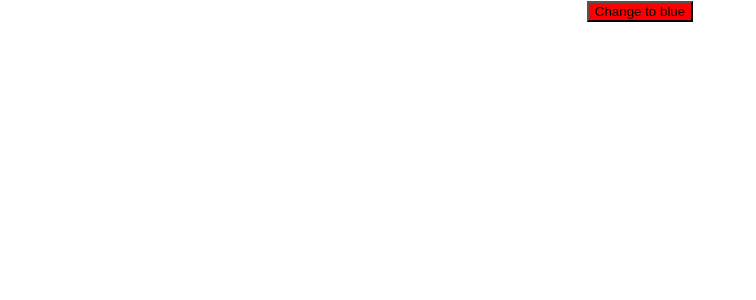
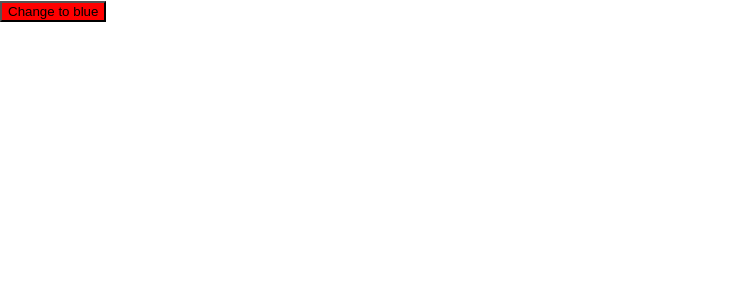
Before and after one commit to dilipdivate/react-testing, a React (Create React App) app: page / in a window 1280 px wide. Shown: the top 300 px of the page, without its empty margins (0-756 px from the left). Built offline with nearby package versions, Linux system fonts and the light colour scheme.

Commit message:
Pushing updated changes

```diff
--- a/src/App.tsx
+++ b/src/App.tsx
@@ -7,7 +7,7 @@ function App() {
   const newButtonColor = buttonColor === 'red' ? 'blue' : 'red';
 
   return (
-    <div className="App">
+    <div className="App-changes">
         <button style={{backgroundColor: buttonColor}} onClick={() => setButtonColor(newButtonColor)}>Change to {newButtonColor}</button>
     </div>
   );
```
